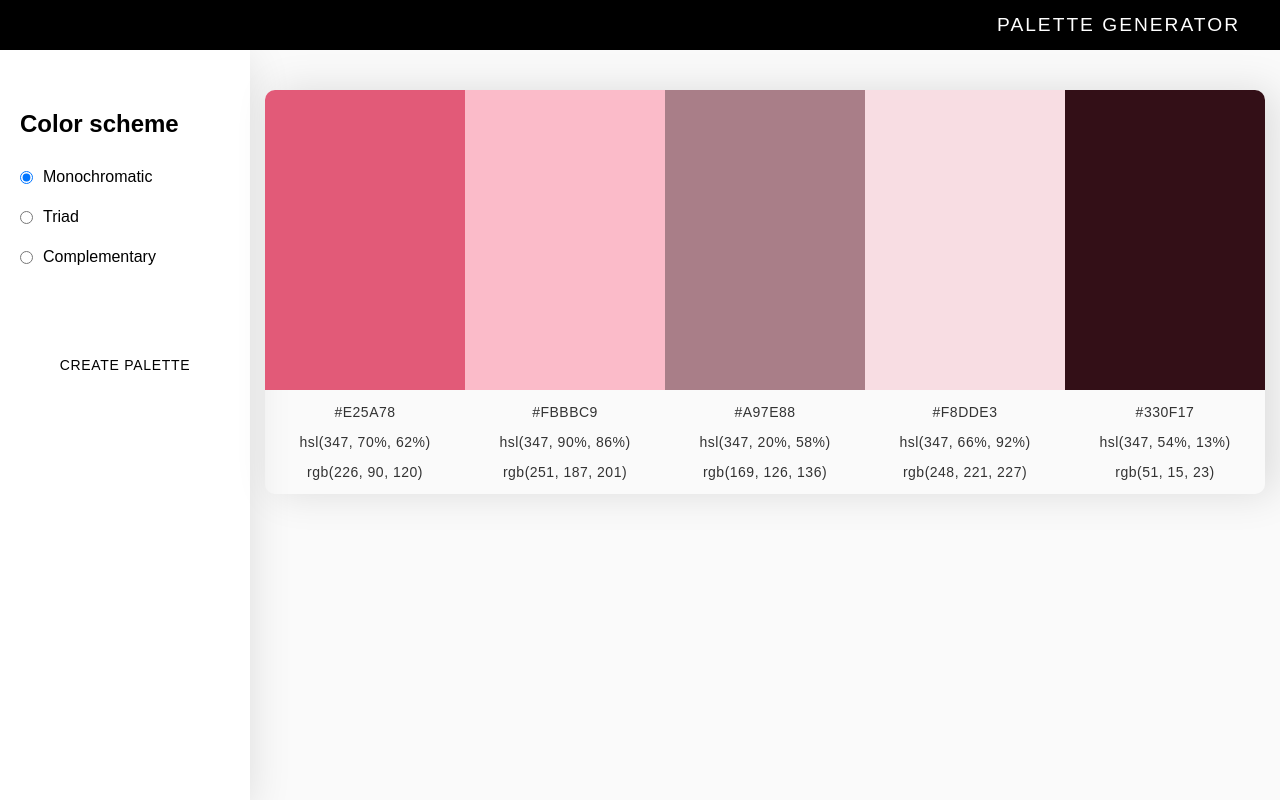
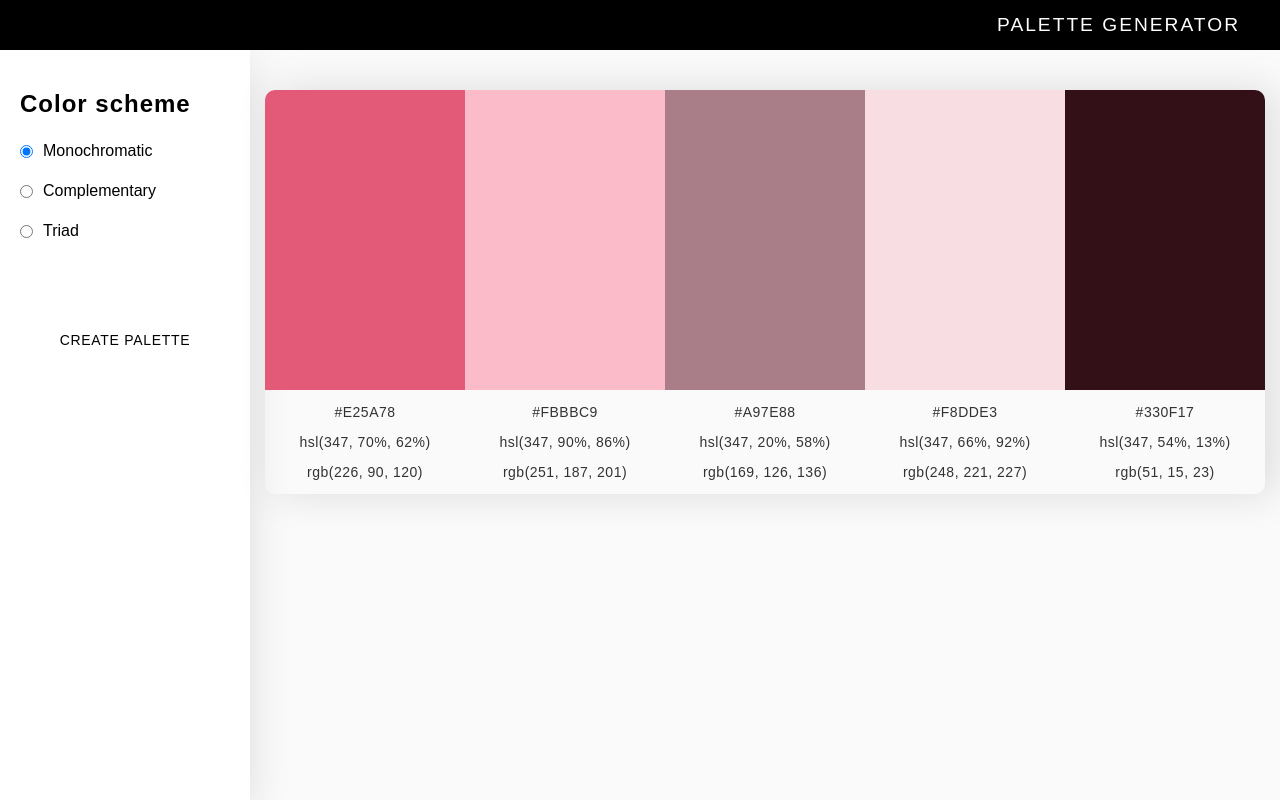
Before and after one commit to eTallang/palette-generator, an Angular app: page / in a window 1280 px wide. Built offline with nearby package versions, Linux system fonts and the light colour scheme; a web font is replaced by a local one.

Commit message:
feat(color): support triad color scheme

```diff
--- a/src/app/app.component.html
+++ b/src/app/app.component.html
@@ -5,16 +5,37 @@
   <div class="sidenav">
     <h2>Color scheme</h2>
     <div class="radio">
-      <input type="radio" name="spectrum" id="monochromatic" value="monochromatic" [checked]="mode === 'monochromatic'" (click)="mode = 'monochromatic'" />
+      <input
+        type="radio"
+        name="spectrum"
+        id="monochromatic"
+        value="monochromatic"
+        [checked]="mode === 'monochromatic'"
+        (click)="mode = 'monochromatic'"
+      />
       <label for="monochromatic">Monochromatic</label>
     </div>
     <div class="radio">
-      <input type="radio" name="spectrum" id="triad" value="triad" [checked]="mode === 'triad'" (click)="mode = 'triad'" />
-      <label for="triad">Triad</label>
+      <input
+        type="radio"
+        name="spectrum"
+        id="complementary"
+        value="complementary"
+        [checked]="mode === 'complementary'"
+        (click)="mode = 'complementary'"
+      />
+      <label for="complementary">Complementary</label>
     </div>
     <div class="radio">
-      <input type="radio" name="spectrum" id="complementary" value="complementary" [checked]="mode === 'complementary'" (click)="mode = 'complementary'" />
-      <label for="complementary">Complementary</label>
+      <input
+        type="radio"
+        name="spectrum"
+        id="triad"
+        value="triad"
+        [checked]="mode === 'triad'"
+        (click)="mode = 'triad'"
+      />
+      <label for="triad">Triad</label>
     </div>
     <button (click)="generatePalette()" class="generate-palette-button">Create palette</button>
   </div>
--- a/src/app/app.component.scss
+++ b/src/app/app.component.scss
@@ -1,7 +1,7 @@
 $sidenav-height: 50px;
 
 header {
-  background-color: var(--primary-color);
+  background-color: #000;
   padding: 0 40px;
   display: flex;
   align-items: center;
@@ -10,7 +10,6 @@ header {
 
   h1 {
     color: white;
-    vertical-align: bottom;
   }
 }
 
--- a/src/app/app.component.ts
+++ b/src/app/app.component.ts
@@ -17,7 +17,6 @@ export class AppComponent {
     { hue: 347, saturation: 54, lightness: 13 }
   ];
   mode: ShadeMode = 'monochromatic';
-  numberOfTrueColors = Math.round(this.colors.length / 2);
 
   generatePalette(): void {
     /**
@@ -46,6 +45,21 @@ export class AppComponent {
         break;
       }
       case 'triad': {
+        let hue2: number;
+        let hue3: number;
+        if (hue < 120) {
+          hue2 = hue + 120;
+          hue3 = hue2 + 120;
+        } else if (hue < 240) {
+          hue2 = hue - 120;
+          hue3 = hue + 120;
+        } else {
+          hue2 = hue - 120;
+          hue3 = hue2 - 120;
+        }
+        color.hue = index < 2 ? hue : index < 4 ? hue2 : hue3;
+        color.saturation = this.randomPercent();
+        color.lightness = this.randomPercent();
         break;
       }
       case 'complementary': {
@@ -56,9 +70,10 @@ export class AppComponent {
           oppositeHue = hue - 180;
         }
 
-        color.hue = index + 1 > this.numberOfTrueColors ? hue : oppositeHue;
+        color.hue = index + 1 > 3 ? hue : oppositeHue;
         color.saturation = this.randomPercent();
         color.lightness = this.randomPercent();
+        break;
       }
     }
   }
--- a/src/styles.scss
+++ b/src/styles.scss
@@ -1,4 +1,3 @@
-@import './styles/colors.scss';
 @import './styles/typography.scss';
 
 body {
--- a/src/styles/colors.scss
+++ /dev/null
@@ -1,3 +0,0 @@
-:root {
-  --primary-color: #000;
-}
--- a/src/styles/typography.scss
+++ b/src/styles/typography.scss
@@ -5,3 +5,10 @@ h1 {
   margin: 0;
   font-weight: 300;
 }
+
+h2 {
+  letter-spacing: 1px;
+  font-size: 1.5rem;
+  margin: 0 0 .875rem;
+  font-weight: 700;
+}
```
